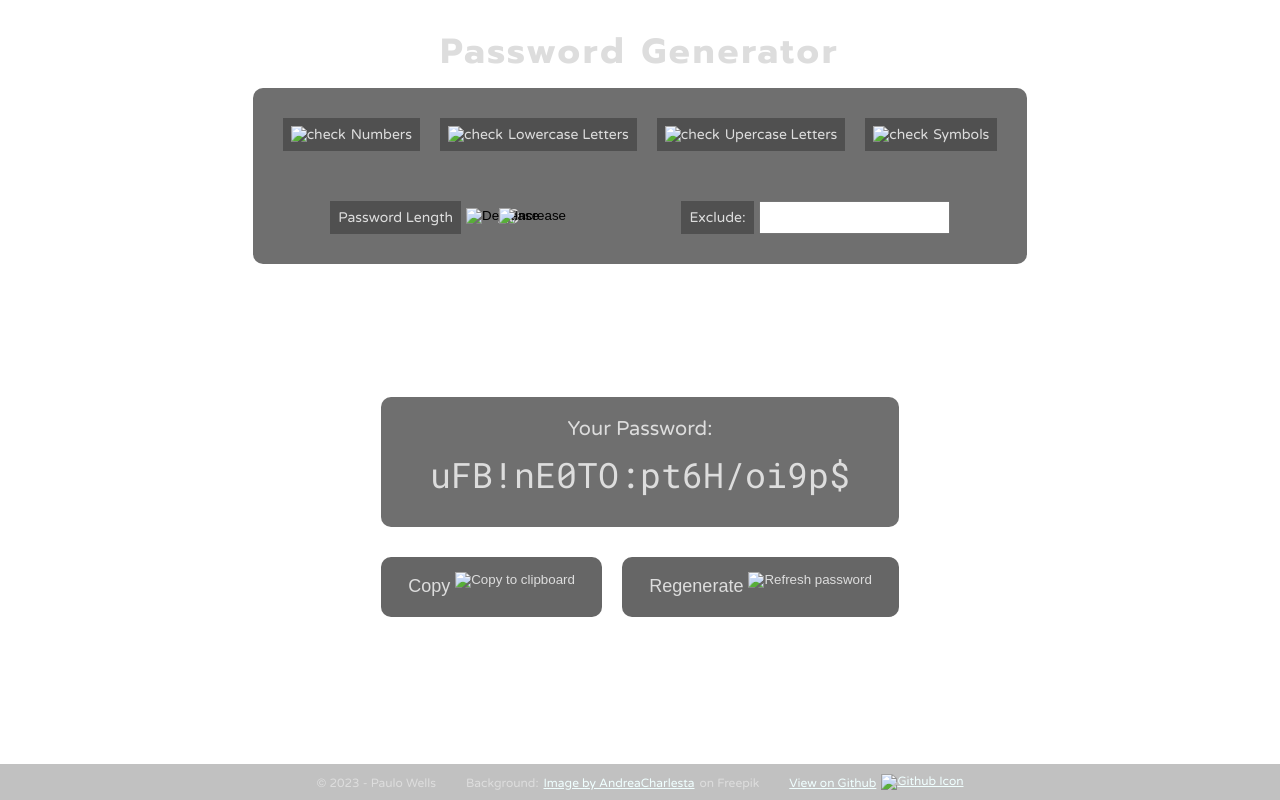
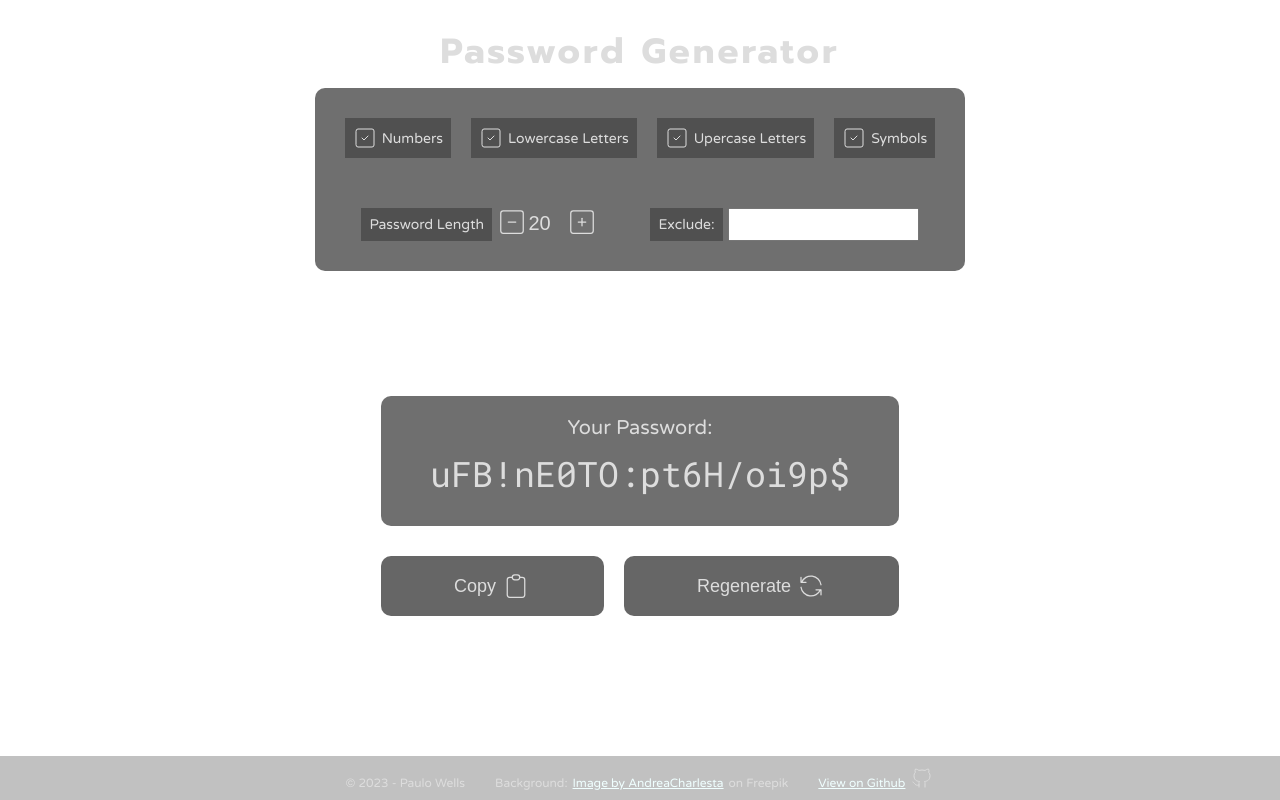
Before and after one commit to wellspr/password-generator, a website: page src/index.html in a window 1280 px wide. Drawn offline with nearby package versions, Linux system fonts and the light colour scheme; files that its build step writes are made by us from their sources; the site is published under a folder, as on GitHub Pages, so addresses that start at the root find nothing.

Commit message:
corrected icons paths

```diff
--- a/src/index.html
+++ b/src/index.html
@@ -18,7 +18,7 @@
                 <div class="row row__1">
                     <div class="config-option">
                         <label for="numbers-check">
-                            <img class="numbers" src="/icons/square-check.svg" alt="check">
+                            <img class="numbers" src="icons/square-check.svg" alt="check">
                             <input type="checkbox" id="numbers-check" checked hidden>
                             Numbers
                         </label>
@@ -26,7 +26,7 @@
 
                     <div class="config-option">
                         <label for="lcletters-check">
-                            <img class="lcletters" src="/icons/square-check.svg" alt="check">
+                            <img class="lcletters" src="icons/square-check.svg" alt="check">
                             <input type="checkbox" id="lcletters-check" checked hidden>
                             Lowercase Letters
                         </label>
@@ -34,7 +34,7 @@
 
                     <div class="config-option">
                         <label for="ucletters-check">
-                            <img class="ucletters" src="/icons/square-check.svg" alt="check">
+                            <img class="ucletters" src="icons/square-check.svg" alt="check">
                             <input type="checkbox" id="ucletters-check" checked hidden>
                             Upercase Letters
                         </label>
@@ -42,7 +42,7 @@
 
                     <div class="config-option">
                         <label for="symbols-check">
-                            <img class="symbols" src="/icons/square-check.svg" alt="check">
+                            <img class="symbols" src="icons/square-check.svg" alt="check">
                             <input type="checkbox" id="symbols-check" checked hidden>
                             Symbols
                         </label>
@@ -53,12 +53,12 @@
                         <label for="password-length-input">Password Length</label>
                         <div class="controls">
                             <button class="button button__minus">
-                                <img src="/icons/square-minus.svg" alt="Decrease">
+                                <img src="icons/square-minus.svg" alt="Decrease">
                             </button>
                             <input type="number" name="password-length" id="password-length-input"
                                 class="password-length" value="20">
                             <button class="button button__plus">
-                                <img src="/icons/square-plus.svg" alt="Increase">
+                                <img src="icons/square-plus.svg" alt="Increase">
                             </button>
                         </div>
                     </div>
@@ -78,11 +78,11 @@
                 <div class="controls">
                     <button type="button" class="button button__copy">
                         <span class="label">Copy</span>
-                        <img src="/icons/clipboard.svg" alt="Copy to clipboard">
+                        <img src="icons/clipboard.svg" alt="Copy to clipboard">
                     </button>
                     <button type="button" class="button button__regenerate">
                         <span class="label">Regenerate</span>
-                        <img src="/icons/refresh.svg" alt="Refresh password">
+                        <img src="icons/refresh.svg" alt="Refresh password">
                     </button>
                 </div>
             </section>
@@ -103,7 +103,7 @@
                 <a href="https://github.com/wellspr/password-generator">
                     <div>
                         <p>View on Github </p>
-                        <img src="/icons/github.svg" alt="Github Icon">
+                        <img src="icons/github.svg" alt="Github Icon">
                     </div>
                 </a>
             </section>
```
